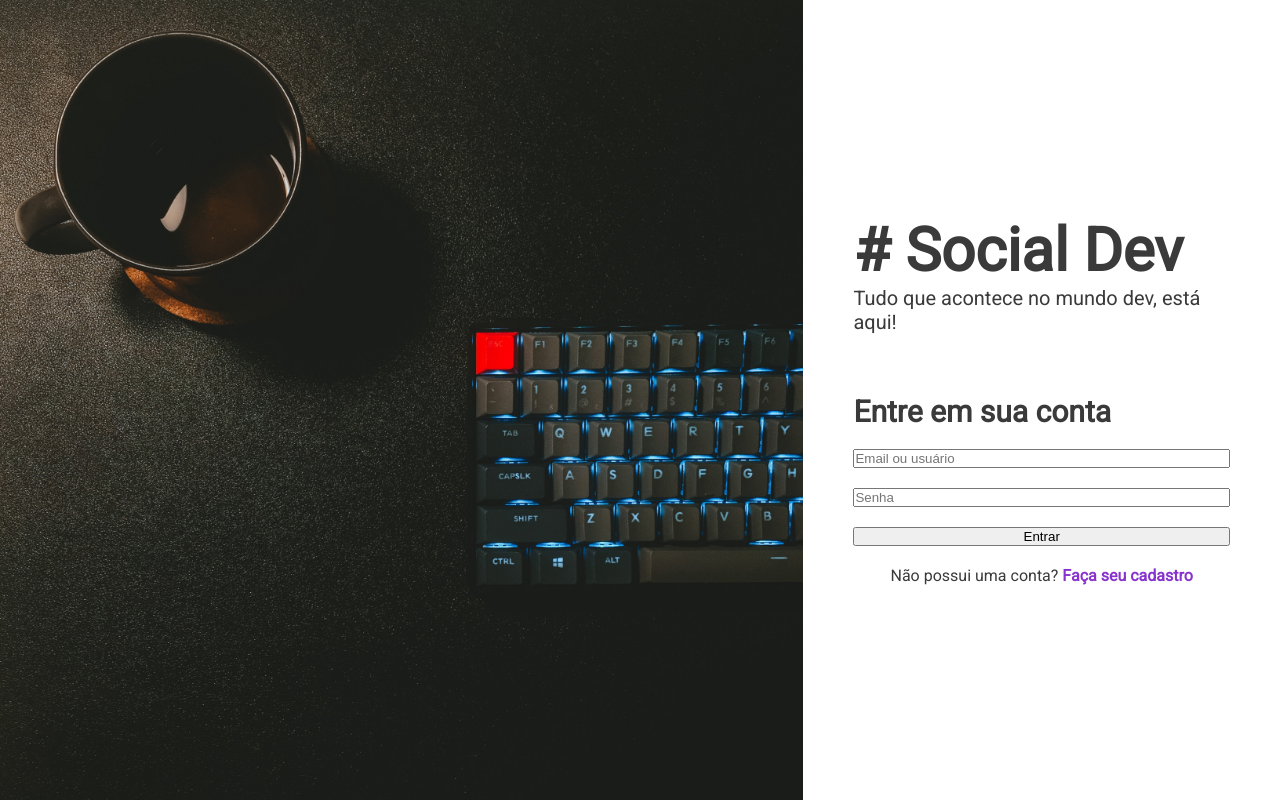
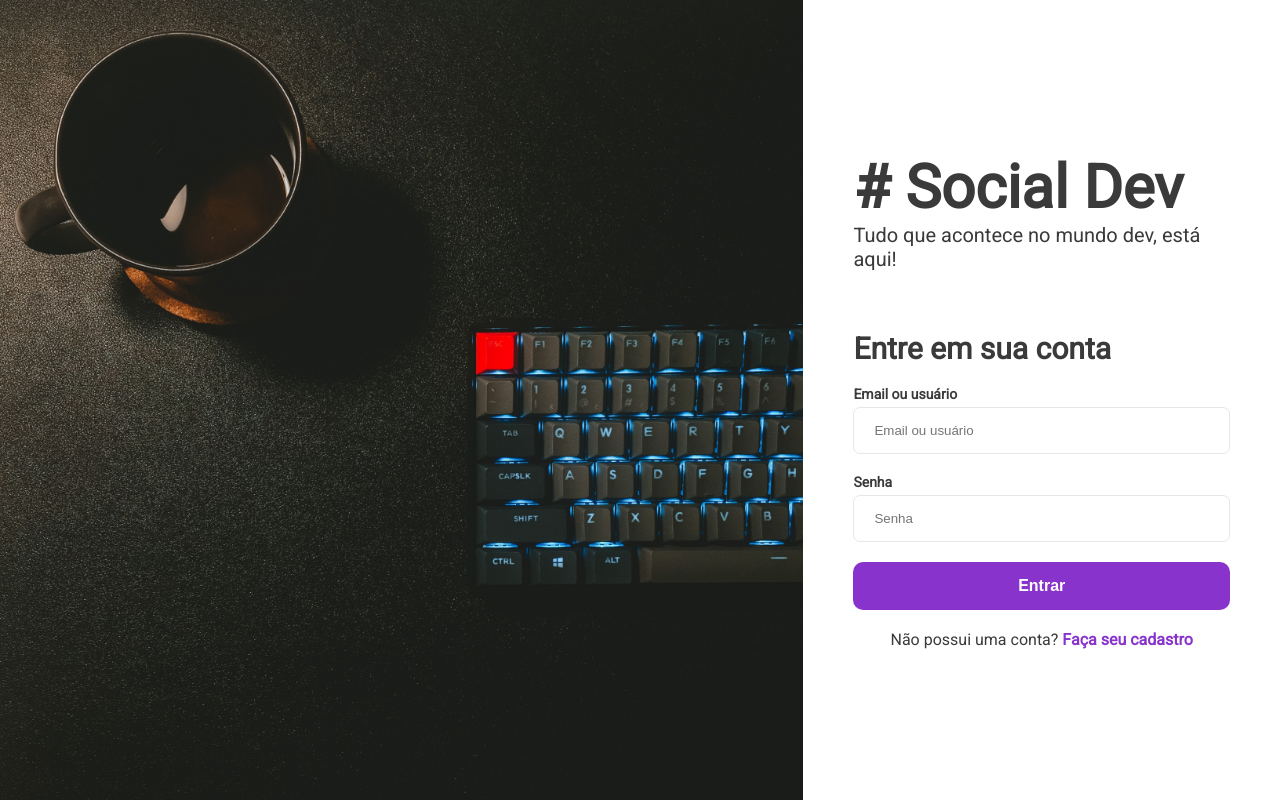
Before and after one commit to levynascimento/social-dev, a Next.js app: page /login in a window 1280 px wide. Built offline with nearby package versions, Linux system fonts and the light colour scheme.

Commit message:
Criado componentes e tema

```diff
--- a/pages/_app.jsx
+++ b/pages/_app.jsx
@@ -1,4 +1,5 @@
-import { createGlobalStyle } from 'styled-components'
+import { createGlobalStyle, ThemeProvider } from 'styled-components'
+import theme from '../src/theme'
 
 const GlobalStyle = createGlobalStyle `
   * {
@@ -8,23 +9,29 @@
 
   body {
     font-family: 'Roboto', sans-serif;
-    color: #3A3A3A;
+    color: ${ props => props.theme.black };
   }
 
   a {
-    color: #8933CD;
+    color: ${ props => props.theme.primary };
     font-weight: bold;
     text-decoration: none;
+    transition: all 0.3s;
+
+  }
+
+  a: hover {
+    color: ${ props => props.theme.primaryHover };
 
   }
 `
 
 function App ({ Component, pageProps }) {
   return (
-    <>
-      <GlobalStyle/>
+    <ThemeProvider theme = { theme }>
+      <GlobalStyle  />
       <Component {...pageProps} />
-    </>
+    </ThemeProvider>
 
   )
 }
--- a/pages/login.jsx
+++ b/pages/login.jsx
@@ -3,6 +3,8 @@
 import H1 from "../src/components/typography/H1"
 import H2 from "../src/components/typography/H2"
 import H4 from "../src/components/typography/H4"
+import Button from '../src/components/inputs/Button'
+import Input from '../src/components/inputs/Input'
 
 const FormContainer = styled.div`
   margin-top: 60px;
@@ -28,9 +30,9 @@
       <FormContainer>
         <H2> Entre em sua conta </H2>
         <Form>
-          <input placeholder = "Email ou usuário" />
-          <input placeholder = "Senha" type = "password" />
-          <button> Entrar </button>
+          <Input label = "Email ou usuário" />
+          <Input label = "Senha" type = "password" />
+          <Button> Entrar </Button>
         </Form>
         <Text> Não possui uma conta? <a href = "#"> Faça seu cadastro </a></Text>
         </FormContainer>
--- /dev/null
+++ b/src/components/inputs/Button.jsx
@@ -0,0 +1,21 @@
+import styled from 'styled-components'
+
+const Button = styled.button`
+background-color: ${ props => props.theme.primary};
+padding: 15px 20px;
+border-radius: 10px;
+border: 0;
+font-weight: bold;
+color: ${ props => props.theme.white};
+font-size: 16px;
+cursor: pointer;
+transition: 0.3s;
+
+
+:hover {
+  background-color: ${ props => props.theme.primaryHover};
+
+}
+`
+
+export default Button
--- /dev/null
+++ b/src/components/inputs/Input.jsx
@@ -0,0 +1,32 @@
+import styled from 'styled-components'
+
+const InputContainer = styled.div`
+  width: 100%;
+`
+
+const StyledLabel = styled.p`
+  font-weight: bold;
+  font-size: 14px;
+  margin-bottom: 5px;
+
+`
+
+const StyledInput = styled.input`
+width: 100%;
+border: 1px solid ${ props => props.theme.inputBorder};
+background-color: ${ props => props.theme.inputBackground};
+padding: 15px 20px ;
+box-sizing: border-box;
+border-radius: 7px;
+`
+
+function Input ( { label, ...props }) {
+  return (
+    <InputContainer>
+      <StyledLabel> { label } </StyledLabel>
+      <StyledInput placeholder = { label } { ...props } />
+    </InputContainer>
+  )
+}
+
+export default Input
--- a/src/components/layout/ImageWithSpace.jsx
+++ b/src/components/layout/ImageWithSpace.jsx
@@ -22,7 +22,7 @@
 `
 
 const StyledContainer = styled.div`
-  background-color: white;
+  background-color: ${ props => props.theme.white};
   padding: 30px 50px;
 
   @media (min-width: ${WIDTH_BREAK}) {
--- /dev/null
+++ b/src/theme.js
@@ -0,0 +1,10 @@
+const theme = {
+  primary: '#8933CD',
+  primaryHover: '#7029A8',
+  inputBackgroung: '#F5F5F5',
+  inputBorder: '#E6E6E6',
+  black: '#3A3A3A',
+  white: '#FFFFFF',
+}
+
+export default theme
```
